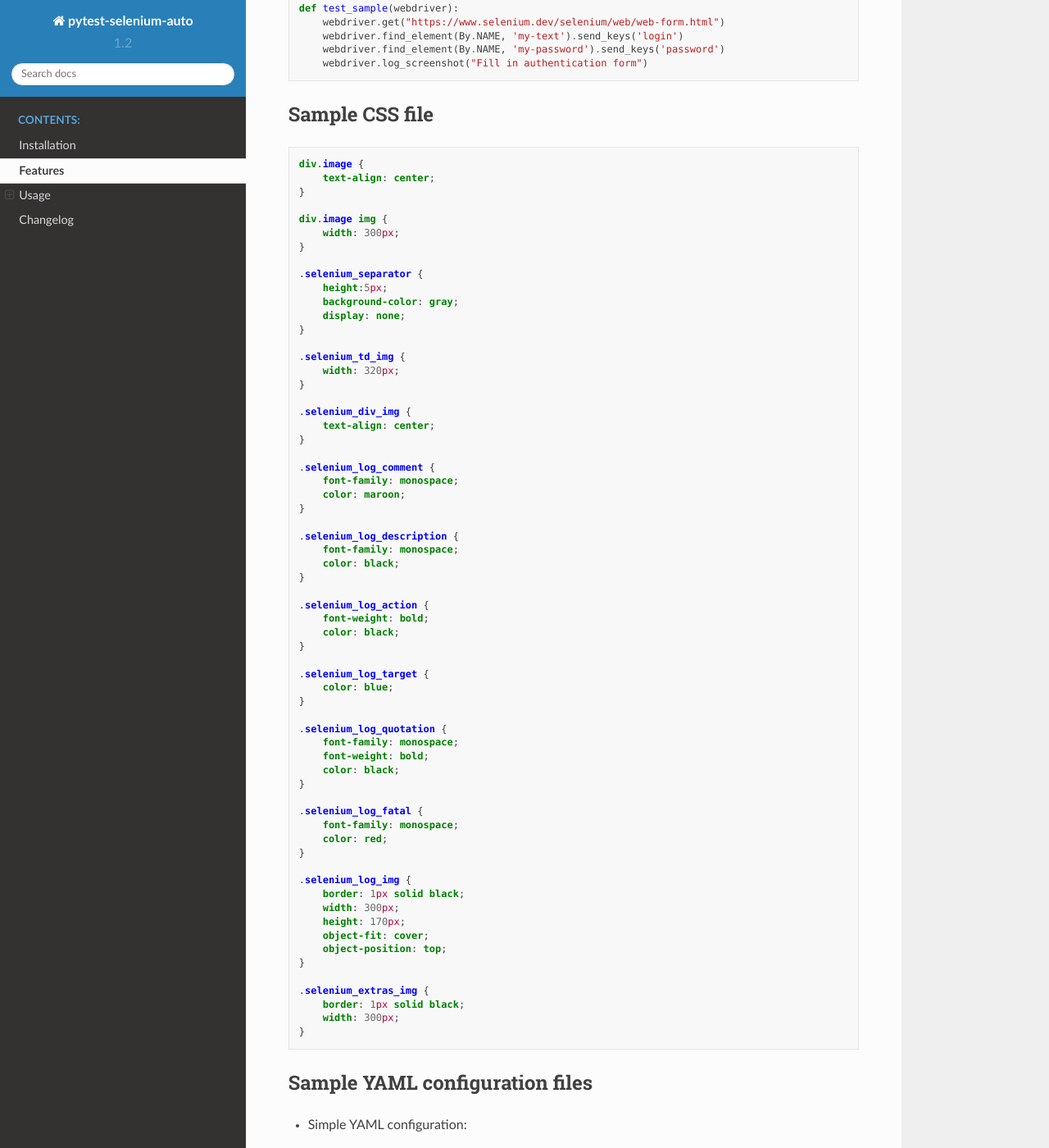
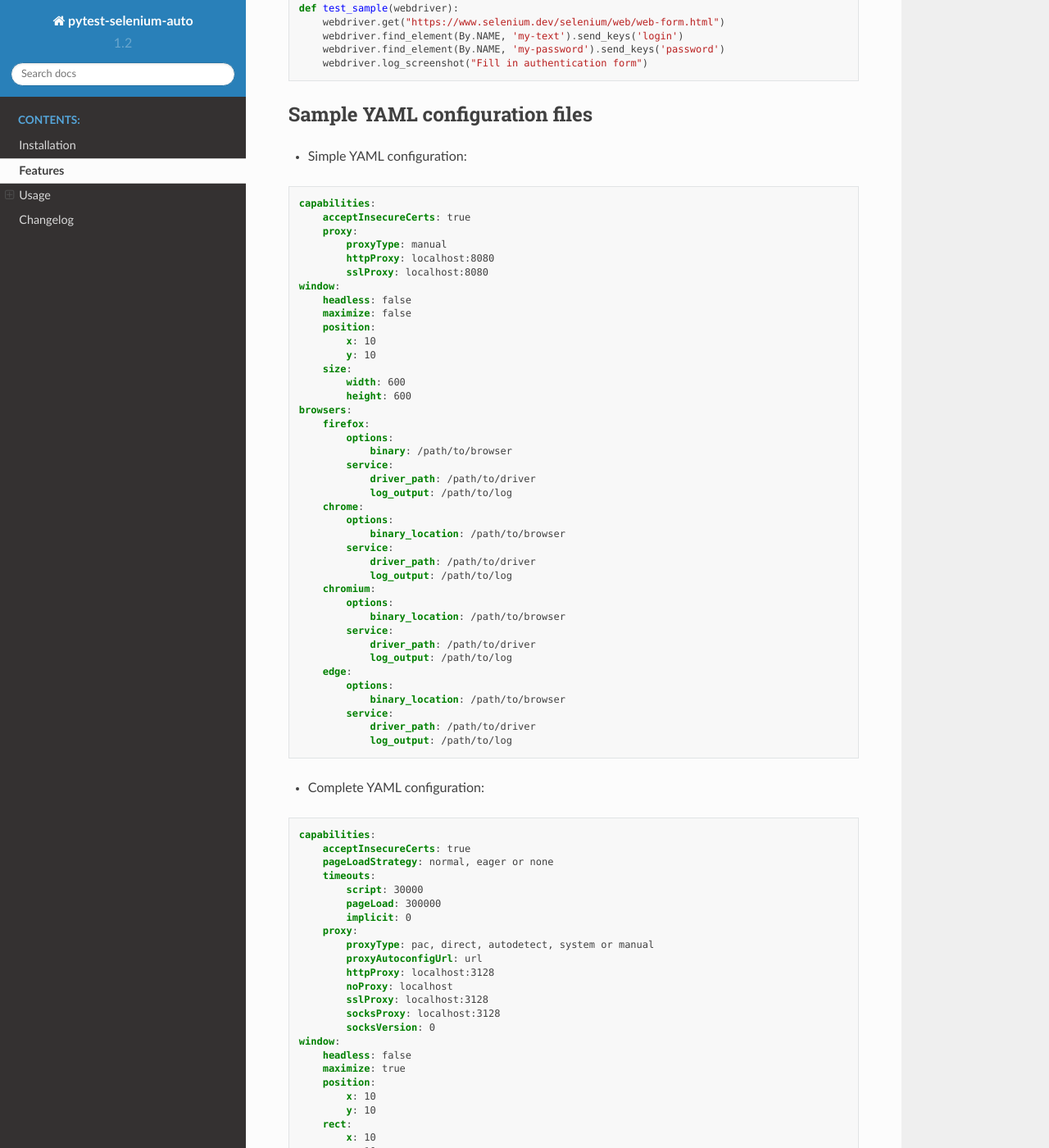
Before and after one commit to harmin-parra/pytest-selenium-auto, a Sphinx documentation site: the page built from docs/user_guide.rst, in a window 1280 px wide and 1400 px high, scrolled down 4913 px. Shown: the whole window at 82% size. Built offline with Sphinx 7.4.7 and the Read the Docs theme 2.0.0, drawn with Linux system fonts in a browser that asks for light colours.

Commit message:
update doc

```diff
--- a/docs/changelog.rst
+++ b/docs/changelog.rst
@@ -11,8 +11,9 @@ Changelog
 
 **Changes**
 
+* Replacement of deprecated code.
 * ``--show-attributes`` option has been renamed to ``--log-attributes``.
-* Replacement of deprecated code.
+* The plugin CSS file doesn't need to be externally added with the ``--css`` command-line option anymore.
 
 
 1.2.0
--- a/docs/installation.rst
+++ b/docs/installation.rst
@@ -19,6 +19,7 @@ Installing pytest-selenium-auto
 
   $ pip install pytest-selenium-auto
 
+
 Support for older pytest-html versions
 --------------------------------------
 
--- a/docs/user_guide.rst
+++ b/docs/user_guide.rst
@@ -251,77 +251,6 @@ Sample code
       webdriver.find_element(By.NAME, 'my-text').send_keys('login')
       webdriver.find_element(By.NAME, 'my-password').send_keys('password')
       webdriver.log_screenshot("Fill in authentication form")
-
-
-Sample CSS file
-===============
-
-.. code-block:: css
-
-  div.image {
-      text-align: center;
-  }
-
-  div.image img {
-      width: 300px;
-  }
-
-  .selenium_separator {
-      height:5px;
-      background-color: gray;
-      display: none;
-  }
-
-  .selenium_td_img {
-      width: 320px;
-  }
-
-  .selenium_div_img {
-      text-align: center;
-  }
-
-  .selenium_log_comment {
-      font-family: monospace;
-      color: maroon;
-  }
-
-  .selenium_log_description {
-      font-family: monospace;
-      color: black;
-  }
-
-  .selenium_log_action {
-      font-weight: bold;
-      color: black;
-  }
-
-  .selenium_log_target {
-      color: blue;
-  }
-
-  .selenium_log_quotation {
-      font-family: monospace;
-      font-weight: bold;
-      color: black;
-  }
-
-  .selenium_log_fatal {
-      font-family: monospace;
-      color: red;
-  }
-
-  .selenium_log_img {
-      border: 1px solid black;
-      width: 300px;
-      height: 170px;
-      object-fit: cover;
-      object-position: top;
-  }
-
-  .selenium_extras_img {
-      border: 1px solid black;
-      width: 300px;
-  }
 
 
 Sample YAML configuration files
```
